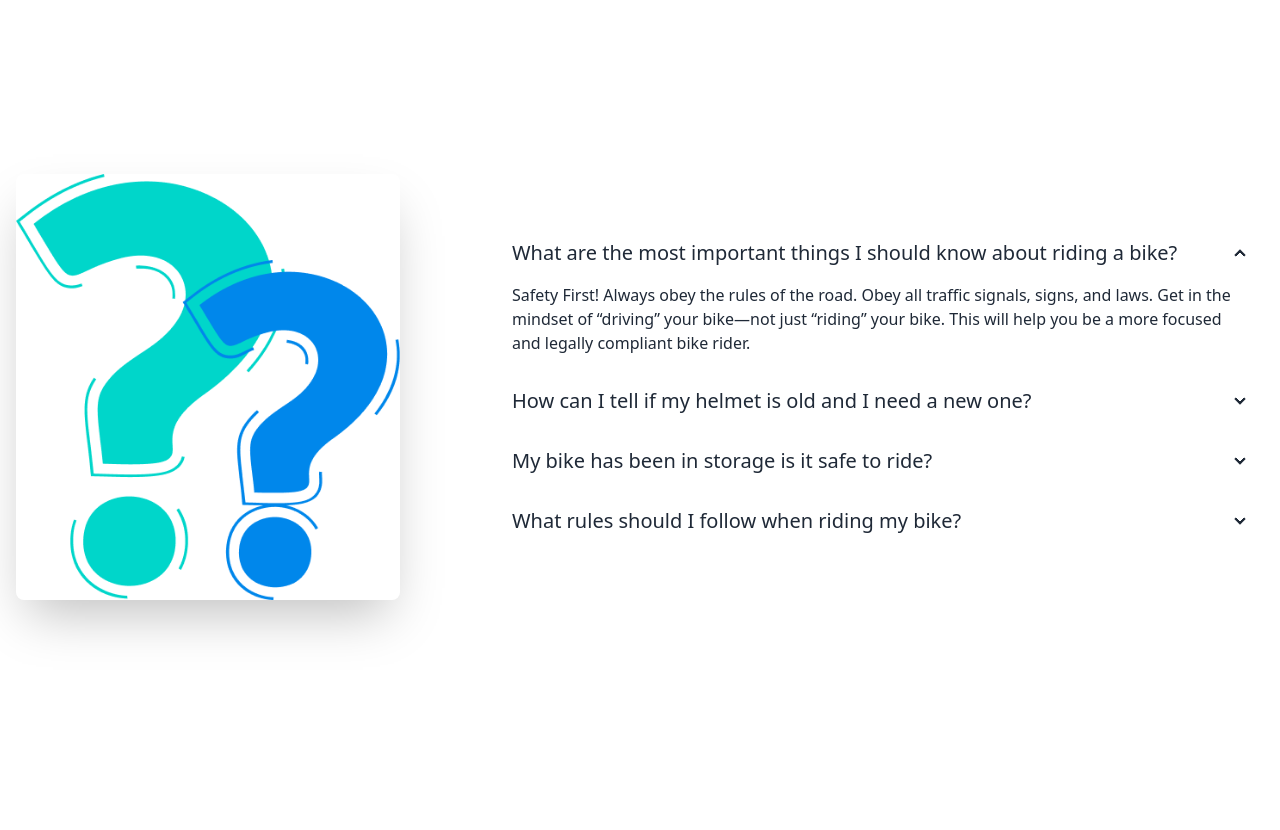
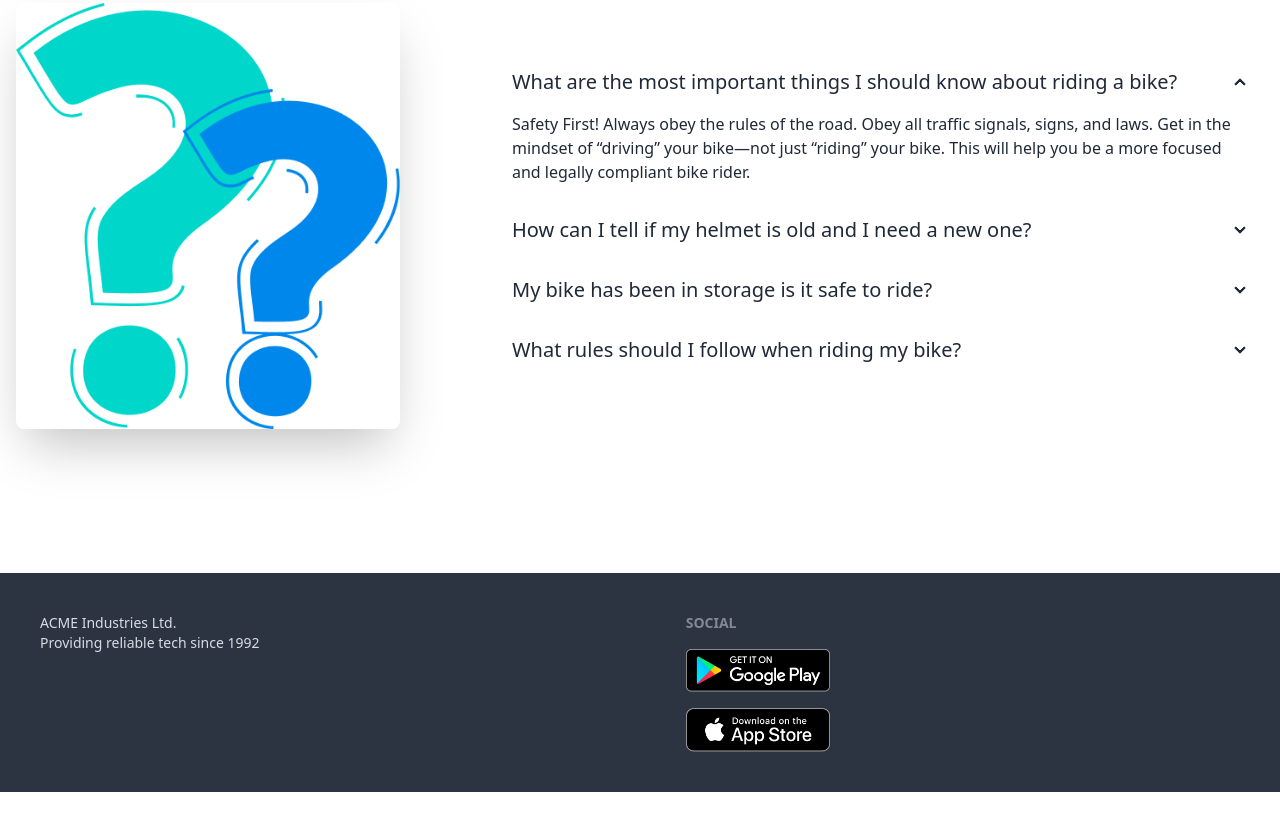
Before and after one commit to Mominul072/biker-zone-with-daisyUI, a plain HTML site: page index.html in a window 1280 px wide. Shown: the part 2145-2975 px from the top of the page. After the commit the page ends 2937 px from the top, so only its background shows below. Drawn offline with nearby package versions, Linux system fonts and the light colour scheme.

Commit message:
complete all  section with daisyUI

```diff
--- a/index.html
+++ b/index.html
@@ -283,7 +283,7 @@
             <h3 class="text-5xl mb-12 font-semibold text-center">
                 Frequently Asked Questions <span class="text-bike-primary">Questions</span>
             </h3>
-            <div class="hero min-h-screen ">
+            <div class="hero  ">
                 <div class="hero-content flex-col lg:gap-24 lg:flex-row">
 
                   <img  src="./images/others/faq.png" class="w-3/4 lg:max-w-sm rounded-lg shadow-2xl" />
@@ -339,9 +339,20 @@
 
 
     </main>
-    <footer>
+    <footer class="footer p-10 bg-neutral text-neutral-content">
+        <div>
 
-    </footer>
+          <p>ACME Industries Ltd.<br/>Providing reliable tech since 1992</p>
+        </div>
+        <div>
+          <span class="footer-title">Social</span>
+          <div class="grid grid-cols-1 gap-4">
+            <a><img class="w-36" src="./images/others/android.png" alt=""></a>
+            <a><img class="w-36" src="./images/others/ios.png" alt=""></a>
+
+          </div>
+        </div>
+      </footer>
 
 </body>
 </html>
```
